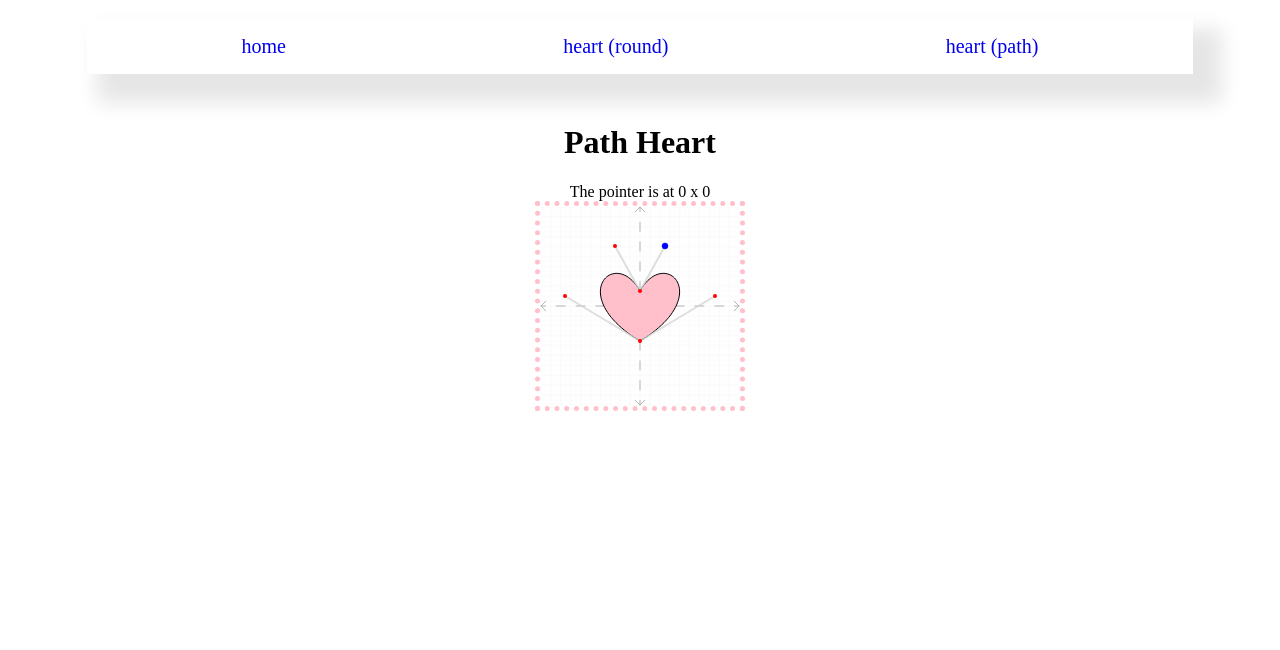
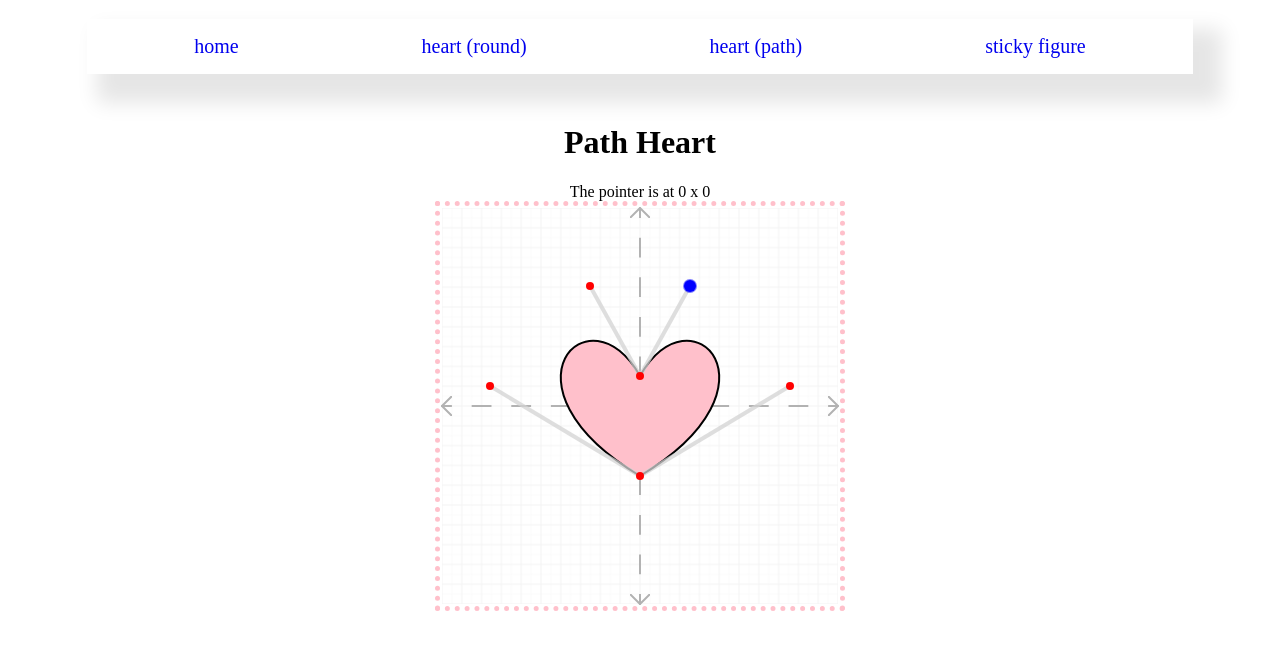
Before and after one commit to winnie-phebus/sandbox, a SvelteKit app in the folder svelteland/svkitland/: page /labs/svg/path_heart in a window 1280 px wide. Shown: the top 650 px of the page. Built offline with nearby package versions, Linux system fonts and the light colour scheme.

Commit message:
Start sticky_figure lab

```diff
--- a/svelteland/svkitland/src/lib/utils/grid.svelte
+++ b/svelteland/svkitland/src/lib/utils/grid.svelte
@@ -1,5 +1,5 @@
 <script>
-	let { width = 200, height = 200, viewBox = '0 0 200 200' } = $props();
+	let { width = 200, height = 200, viewBox = '0 0 200 200', stroke = 'black' } = $props();
 </script>
 
 <svg {width} {height} {viewBox}>
@@ -12,9 +12,9 @@
 			patternContentUnits="objectBoundingBox"
 			patternUnits="userSpaceOnUse"
 		>
-			<line x1="10" y1="0" x2="10" y2="100" stroke="black" stroke-width=".25" />
-			<line x1="0" y1="10" x2="100" y2="10" stroke="black" stroke-width=".25" />
-			<rect x="0" y="0" width="20" height="20" fill="none" stroke="black" stroke-width=".75" />
+			<line x1="10" y1="0" x2="10" y2="100" {stroke} stroke-width=".25" />
+			<line x1="0" y1="10" x2="100" y2="10" {stroke} stroke-width=".25" />
+			<rect x="0" y="0" width="20" height="20" fill="none" {stroke} stroke-width=".75" />
 		</pattern>
 		<pattern
 			id="grid-axis"
@@ -35,8 +35,8 @@
 				markerHeight="10"
 				orient="auto-start-reverse"
 			>
-				<line x1="0" y1="0" x2="5" y2="5" stroke="black" stroke-width="1" stroke-linecap="round" />
-				<line x1="5" y1="5" x2="0" y2="10" stroke="black" stroke-width="1" stroke-linecap="round" />
+				<line x1="0" y1="0" x2="5" y2="5" {stroke} stroke-width="1" stroke-linecap="round" />
+				<line x1="5" y1="5" x2="0" y2="10" {stroke} stroke-width="1" stroke-linecap="round" />
 			</marker>
 			<!-- GRID  -->
 			<rect x="0" y="0" width="100%" height="100%" fill="url(#grid-10)" fill-opacity=".2" />
@@ -47,7 +47,7 @@
 					y1="50%"
 					x2="100%"
 					y2="50%"
-					stroke="black"
+					{stroke}
 					stroke-width="1"
 					marker-start="url(#angle)"
 					marker-end="url(#angle)"
@@ -59,7 +59,7 @@
 					y1="0"
 					x2="50%"
 					y2="100%"
-					stroke="black"
+					{stroke}
 					stroke-width="1"
 					marker-start="url(#angle)"
 					marker-end="url(#angle)"
--- a/svelteland/svkitland/src/routes/+layout.svelte
+++ b/svelteland/svkitland/src/routes/+layout.svelte
@@ -6,6 +6,7 @@
 	<a href="/">home</a>
 	<a href="/labs/svg/round_heart">heart (round)</a>
 	<a href="/labs/svg/path_heart">heart (path)</a>
+	<a href="/labs/svg/sticky_figure">sticky figure</a>
 </nav>
 
 {@render children()}
--- a/svelteland/svkitland/src/routes/labs/svg/path_heart/+page.svelte
+++ b/svelteland/svkitland/src/routes/labs/svg/path_heart/+page.svelte
@@ -7,61 +7,19 @@
 	let { data }: { data: PageData } = $props();
 
 	let m = $state({ x: 0, y: 0 });
-	// function onpointermove(event) {
-	// 	m.x = event.clientX;
-	// 	m.y = event.clientY;
-	// }
-
-	function beginSliding(e) {
-		// slider.onpointermove = slide;
-		// slider.setPointerCapture(e.pointerId);
-	}
-
-	function stopSliding(e) {
-		// slider.onpointermove = null;
-		// slider.releasePointerCapture(e.pointerId);
-	}
-
-	function slide(e) {
-		// slider.style.transform = `translate(${e.clientX - 70}px)`;
-	}
-
-	function onpointerdown(event) {
-		m.x = event.clientX;
-		m.y = event.clientY;
-	}
-
-	function onpointerup(event) {
-		m.x = event.clientX;
-		m.y = event.clientY;
-	}
-
-	function onpointermove(event) {
-		m.x = event.clientX;
-		m.y = event.clientY;
-	}
-
-	function pointClick(pt: InteractivePoint) {
-		// m.x = event.clientX;
-		// m.y = event.clientY;
-		pt.isFocused = !pt.isFocused;
-	}
+	let gridWidth = 400;
+	let gridHeight = 400;
 </script>
 
 <main>
-	<!-- <h1>{data.title}</h1> -->
-	<!-- <p>{data.description}</p> -->
-	<!-- <RoundHeart {...data.props} /> -->
 	<h1>Path Heart</h1>
 
 	The pointer is at {Math.round(m.x)} x {Math.round(m.y)}
 	<div class="svgContainer">
-		<Grid />
+		<Grid width={gridWidth} height={gridHeight} />
 		<div id="coreSvg">
-			<PathHeart onclick={pointClick} />
+			<PathHeart width={gridWidth} height={gridHeight} />
 		</div>
-
-		<!-- </Grid> -->
 	</div>
 </main>
 
@@ -82,6 +40,8 @@
 		display: flex;
 		justify-content: center;
 		/* align-items: center; */
+		/* width: 50%;
+		height: 50%; */
 		border: 5px dotted var(--accent-color);
 		/* z-index: 0; */
 	}
--- a/svelteland/svkitland/src/routes/labs/svg/path_heart/path_heart.svelte
+++ b/svelteland/svkitland/src/routes/labs/svg/path_heart/path_heart.svelte
@@ -12,17 +12,31 @@
 	} from '$lib/utils/path.svelte';
 	import type { Action } from 'svelte/action';
 
+	export const htStartPointId = 'heartStartPoint';
+	export const htRightControl1Id = 'rightControl1';
+	export const htRightControl2Id = 'rightControl2';
+	export const htLeftControl1Id = 'leftControl1';
+	export const htLeftControl2Id = 'leftControl2';
+	export const htLowPointId = 'heartLowPoint';
+
+	export const defaultHrtStartPoint = { x: 100, y: 85, id: htStartPointId, isFocused: false };
+	export const defaultHrtRightControl1 = { x: 125, y: 40, id: htRightControl1Id, isFocused: true };
+	export const defaultHrtRightControl2 = { x: 175, y: 90, id: htRightControl2Id, isFocused: false };
+	export const defaultHrtLeftControl1 = { x: 75, y: 40, id: htLeftControl1Id, isFocused: false };
+	export const defaultHrtLeftControl2 = { x: 25, y: 90, id: htLeftControl2Id, isFocused: false };
+	export const defaultHrtLowPoint = { x: 100, y: 135, id: htLowPointId, isFocused: false };
+
 	let {
 		id = '',
 		width = 200,
 		height = 200,
 		viewBox = '0 0 200 200',
-		heartStartPoint = $bindable({ x: 100, y: 85, id: 'heartStartPoint', isFocused: false }),
-		heartControl1 = $bindable({ x: 125, y: 40, id: 'heartControl1', isFocused: true }),
-		heartControl2 = $bindable({ x: 175, y: 90, id: 'heartControl2', isFocused: false }),
-		heartLeftControl1 = $bindable({ x: 75, y: 40, id: 'heartLeftControl1', isFocused: false }),
-		heartLeftControl2 = $bindable({ x: 25, y: 90, id: 'heartLeftControl2', isFocused: false }),
-		heartLowPoint = $bindable({ x: 100, y: 135, id: 'heartLowPoint', isFocused: false })
+		heartStartPoint = $bindable(defaultHrtStartPoint),
+		heartControl1 = $bindable(defaultHrtRightControl1),
+		heartControl2 = $bindable(defaultHrtRightControl2),
+		heartLeftControl1 = $bindable(defaultHrtLeftControl1),
+		heartLeftControl2 = $bindable(defaultHrtLeftControl2),
+		heartLowPoint = $bindable(defaultHrtLowPoint)
 	}: {
 		id?: string;
 		width?: number;
@@ -38,16 +52,6 @@
 
 	// Q1  (x: 0 - 100) (y: 0 - 100) | Q2 (x: 100 - 200) (y: 0 - 100)
 	// Q3 (x: 0 - 100) (y: 100-200) | Q4  (x: 100 - 200) (y: 100 - 200)
-
-	// const heartStartPoint: Point = { x: 100, y: 90 }; // on x-Axis
-	// const heartControl1: Point = { x: 160, y: 40 }; // Q2
-	// const heartControl2: Point = { x: 105, y: 120 }; // Q3
-	// const heartLowPoint: Point = { x: 100, y: 150 }; // on x-Axis
-
-	// const heartStartPoint: Point = { x: 50, y: 100 }; // on y-Axis
-	// const heartControl1: Point = { x: 125, y: 80 }; // Q2
-	// const heartControl2: Point = { x: 75, y: 80 }; // Q1
-	// const heartLowPoint: Point = { x: 150, y: 100 }; // on y-Axis
 
 	let heartArray = $state([
 		heartStartPoint,
@@ -65,16 +69,16 @@
 
 	const heartPath = $derived(
 		pathBuilder([
-			mPath(findPointById('heartStartPoint')),
+			mPath(findPointById(htStartPointId)),
 			cPath(
-				findPointById('heartControl1'),
-				findPointById('heartControl2'),
-				findPointById('heartLowPoint')
+				findPointById(htRightControl1Id),
+				findPointById(htRightControl2Id),
+				findPointById(htLowPointId)
 			),
 			cPath(
-				findPointById('heartLeftControl2'),
-				findPointById('heartLeftControl1'),
-				findPointById('heartStartPoint')
+				findPointById(htLeftControl2Id),
+				findPointById(htLeftControl1Id),
+				findPointById(htStartPointId)
 			)
 		])
 	);
@@ -103,7 +107,7 @@
 		let pt = heartArray.at(ptIndex) ?? heartStartPoint;
 
 		$effect(() => {
-			function getMousePosition(evt) {
+			function getMousePosition(evt: MouseEvent): Point {
 				var CTM = node.getScreenCTM() ?? new DOMMatrix();
 				return {
 					x: (evt.clientX - CTM.e) / CTM.a,
@@ -111,13 +115,13 @@
 				};
 			}
 
-			const startDrag = (event) => {
+			const startDrag = (evt: MouseEvent) => {
 				node.onmousemove = drag;
 				node.onmouseup = endDrag;
 				node.onmouseleave = endDrag;
 			};
 
-			const drag = (evt) => {
+			const drag = (evt: MouseEvent) => {
 				var coord = getMousePosition(evt);
 				var dragX = +coord.x.toFixed(2);
 				var dragY = +coord.y.toFixed(2);
@@ -152,19 +156,8 @@
 
 <!-- <Grid /> -->
 <!-- Premise: a path for each quadrant of the heart? Try out two part heart first lol -->
-<svelte:document />
+<!-- <svelte:document /> -->
 <svg {id} {width} {height} {viewBox}>
-	<!-- <use fill="url($lib/utils/pattern.svg#grid-axis)" /> -->
-	<!-- <use id="grid" href="../../../../lib/utils/pattern.svelte#grid-axis" /> -->
-	<!-- <rect
-		x="0"
-		y="0"
-		width="100%"
-		height="100%"
-		fill="url(../../../../lib/utils/pattern.svg#grid-axis)"
-		fill-opacity=".3"
-	/> -->
-
 	<g id="heart" fill="pink">
 		<path d={heartPath} stroke="black" stroke-width="1" />
 	</g>
@@ -172,34 +165,34 @@
 	<g id="draggable controls">
 		<line
 			class="control line"
-			x1={findPointById('heartStartPoint').x}
-			y1={findPointById('heartStartPoint').y}
-			x2={findPointById('heartControl1').x}
-			y2={findPointById('heartControl1').y}
+			x1={findPointById(htStartPointId).x}
+			y1={findPointById(htStartPointId).y}
+			x2={findPointById(htRightControl1Id).x}
+			y2={findPointById(htRightControl1Id).y}
 		/>
 
 		<line
 			class="control line"
-			x1={findPointById('heartStartPoint').x}
-			y1={findPointById('heartStartPoint').y}
-			x2={findPointById('heartLeftControl1').x}
-			y2={findPointById('heartLeftControl1').y}
+			x1={findPointById(htStartPointId).x}
+			y1={findPointById(htStartPointId).y}
+			x2={findPointById(htLeftControl1Id).x}
+			y2={findPointById(htLeftControl1Id).y}
 		/>
 
 		<line
 			class="control line"
-			x1={findPointById('heartLowPoint').x}
-			y1={findPointById('heartLowPoint').y}
-			x2={findPointById('heartControl2').x}
-			y2={findPointById('heartControl2').y}
+			x1={findPointById(htLowPointId).x}
+			y1={findPointById(htLowPointId).y}
+			x2={findPointById(htRightControl2Id).x}
+			y2={findPointById(htRightControl2Id).y}
 		/>
 
 		<line
 			class="control line"
-			x1={findPointById('heartLowPoint').x}
-			y1={findPointById('heartLowPoint').y}
-			x2={findPointById('heartLeftControl2').x}
-			y2={findPointById('heartLeftControl2').y}
+			x1={findPointById(htLowPointId).x}
+			y1={findPointById(htLowPointId).y}
+			x2={findPointById(htLeftControl2Id).x}
+			y2={findPointById(htLeftControl2Id).y}
 		/>
 
 		{#each heartPoints as pt: InteractivePoint, i}
--- /dev/null
+++ b/svelteland/svkitland/src/routes/labs/svg/sticky_figure/+page.svelte
@@ -0,0 +1,81 @@
+<script lang="ts">
+	import Grid from '$lib/utils/grid.svelte';
+	import type { PageData } from './$types';
+	import { type InteractivePoint, type Point } from '$lib/utils/path.svelte';
+	import StickyFigure from './sticky_figure.svelte';
+
+	let { data }: { data: PageData } = $props();
+
+	let gridWidth = 500;
+	let gridHeight = 500;
+	let stroke = 'blue';
+</script>
+
+<main>
+	<div class="headers">
+		<h1>Sticky Figure</h1>
+	</div>
+	<div class="body">
+		<div class="svgContainer">
+			<div class="innerSvg">
+				<Grid width={gridWidth} height={gridHeight} {stroke} />
+				<div id="coreSvg">
+					<StickyFigure width={gridWidth} height={gridHeight} />
+				</div>
+			</div>
+		</div>
+	</div>
+</main>
+
+<style>
+	:root {
+		--background-color: aliceblue;
+		--fill-color: lightsteelblue;
+		--primary-color: cornflowerblue;
+		--on-primary: white;
+		--accent-color: steelblue;
+		background-color: var(--background-color);
+	}
+
+	h1 {
+		margin: auto;
+	}
+
+	.headers {
+		display: flex;
+		justify-content: center;
+		align-items: center;
+		width: 100%;
+		height: 100%;
+		padding: 1rem;
+	}
+
+	.body {
+		width: 80%;
+		height: 100%;
+		margin: 0 auto;
+		padding: 1rem;
+		display: flex;
+		flex-direction: column;
+		align-items: center;
+		background-color: var(--fill-color);
+	}
+
+	.svgContainer {
+		display: flex;
+		justify-content: center;
+		padding: 0.5rem;
+		border: 7px dotted var(--accent-color);
+	}
+
+	.innerSvg {
+		padding: 0.5rem;
+		background-color: var(--background-color);
+		border: transparent;
+	}
+
+	.svgContainer #coreSvg {
+		position: absolute;
+		z-index: 1;
+	}
+</style>
--- /dev/null
+++ b/svelteland/svkitland/src/routes/labs/svg/sticky_figure/sticky_figure.svelte
@@ -0,0 +1,18 @@
+<script lang="ts">
+	let {
+		id = '',
+		width = 200,
+		height = 200,
+		viewBox = '0 0 200 200'
+	}: {
+		id?: string;
+		width?: number;
+		height?: number;
+		viewBox?: string;
+	} = $props();
+</script>
+
+<svg {id} {width} {height} {viewBox}> </svg>
+
+<style>
+</style>
```
Also changed, not shown: svelteland/svkitland/src/lib/utils/path.svelte (+8 -4 lines).
